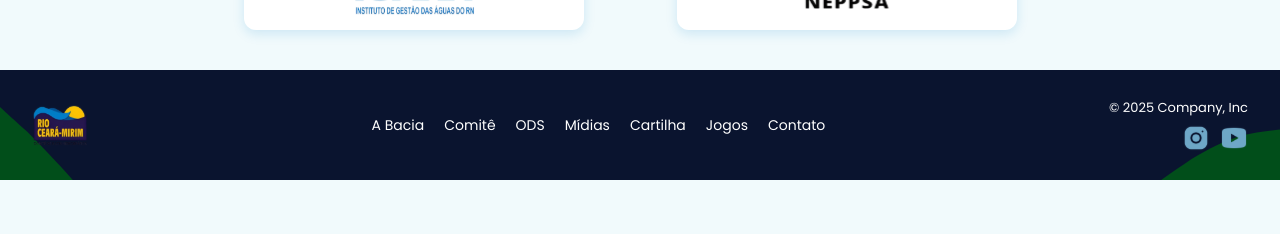
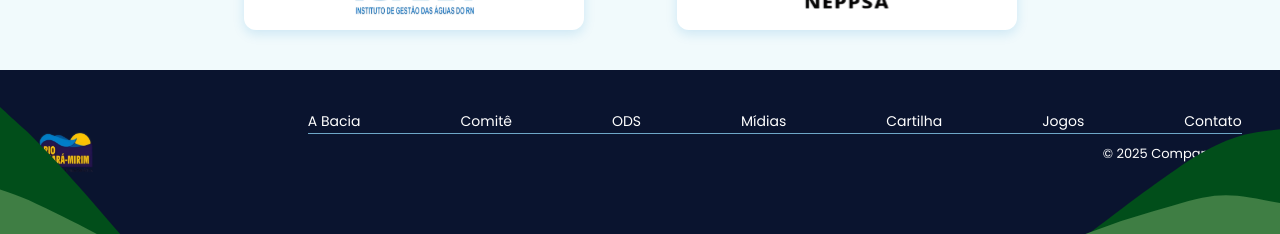
Before and after one commit to vtamorim/Bacia_CearaMirim, a Vue app in the folder vue-project/: page / in a window 1280 px wide. Shown: the part 2967-3201 px from the top of the page. Before the commit the page ends 3147 px from the top, so only its background shows below. Built offline with nearby package versions, Linux system fonts and the light colour scheme.

Commit message:
Ajeitando o Footer

```diff
--- a/vue-project/src/App.vue
+++ b/vue-project/src/App.vue
@@ -81,6 +81,11 @@
     body{
       background-color: #F1FAFC;
     }
+
+    html, body {
+  margin: 0;
+  padding: 0;
+}
     * {
         margin: 0;
         padding: 0;
--- a/vue-project/src/components/layout/Footer.vue
+++ b/vue-project/src/components/layout/Footer.vue
@@ -14,6 +14,7 @@
         <img class="footer-logo" :src="Logotipo" alt="Logo" />
       </div>
 
+      <div id="col-outlogo">
       <nav class="footer-col footer-nav" aria-label="Footer navigation">
         <ul class="nav-list">
           <li><a href="#home" :class="{ active: isActive('home') }">A Bacia</a></li>
@@ -28,10 +29,15 @@
 
       <div class="footer-col footer-right">
         <div class="copyright">© 2025 Company, Inc</div>
+        <div style="display:flex; gap:5px;">
         <div class="social">
-          <img :src="Instagram" alt="instagram" style="width:28px;height:28px" />
-          <img :src="Youtube" alt="youtube" style="width:28px;height:28px" />
+          <img :src="Instagram" alt="instagram" />
         </div>
+        <div class="social">
+                    <img :src="Youtube" alt="youtube"  />
+        </div>
+        </div>
+      </div>
       </div>
     </div>
   </footer>
@@ -43,8 +49,8 @@ import Instagram from '@/assets/images/Footer/Instagram.svg'
 import Youtube from '@/assets/images/Footer/YouTube.svg'
 import Logotipo from '@/assets/images/logotipo.svg'
 
-// VITE: força import retornar URL do asset
-// Se o seu arquivo tem espaço no nome, mantenha exatamente o nome ou prefira renomear para Group-63.svg
+
+
 import FooterWaveUrlRaw from '@/assets/images/Footer/Group-63.svg?url'
 const FooterWaveUrl = FooterWaveUrlRaw || ''
 
@@ -72,6 +78,11 @@ onMounted(() => {
   --muted: rgba(255,255,255,0.55);
 }
 
+#col-outlogo{
+  display: flex;
+  flex-direction: column;
+  gap: 10px;
+}
 /* container */
 .site-footer {
   position: relative;
@@ -89,14 +100,13 @@ onMounted(() => {
   pointer-events: none;
   z-index: 0;
 }
-/* conteúdo */
+
 .footer-inner {
-  position: relative;
-  z-index: 2;
-  max-width: var(--footer-max-width);
+  max-width: 1400px; /* igual ao header */
+  width: 100%;
   margin: 0 auto;
-  padding: 28px 32px;
 
+  padding: clamp(1.5rem, 3vw, 2.5rem); /* mesmo padrão */
   display: flex;
   align-items: center;
   justify-content: space-between;
@@ -108,20 +118,20 @@ onMounted(() => {
   align-items: center;
 }
 
-/* esquerda */
+
 .footer-left img {
   height: 44px;
 }
 
-/* menu central */
 .footer-nav {
   flex: 1;
   justify-content: center;
+  border-bottom:  1px solid #6EA7C7;
 }
 
 .nav-list {
   display: flex;
-  gap: 20px;
+  gap: 100px;
   list-style: none;
   padding: 0;
   margin: 0;
@@ -140,7 +150,6 @@ onMounted(() => {
   opacity: 0.8;
 }
 
-/* direita */
 .footer-right {
   flex-direction: column;
   align-items: flex-end;
@@ -153,17 +162,23 @@ onMounted(() => {
 }
 
 .social {
-  display: flex;
-  gap: 10px;
+  border: 1px solid #6EA7C7;
+  display:flex;
+  justify-content: center;
+  align-items: center;
+  width:1.6rem;
+  height: 1.6rem;
+  border-radius: 50%;
+
 }
 
 .social img {
-  width: 22px;
-  height: 22px;
+  width: 18px;
+  height: 18px;
   cursor: pointer;
 }
 
-/* responsivo */
+
 @media (max-width: 900px) {
   .footer-inner {
     flex-direction: column;
--- a/vue-project/src/components/layout/Header.vue
+++ b/vue-project/src/components/layout/Header.vue
@@ -109,7 +109,6 @@ onMounted(() => {
         width: auto;
     }
 
-    /* Hamburger Menu */
     .hamburger {
         display: none;
         flex-direction: column;
```
